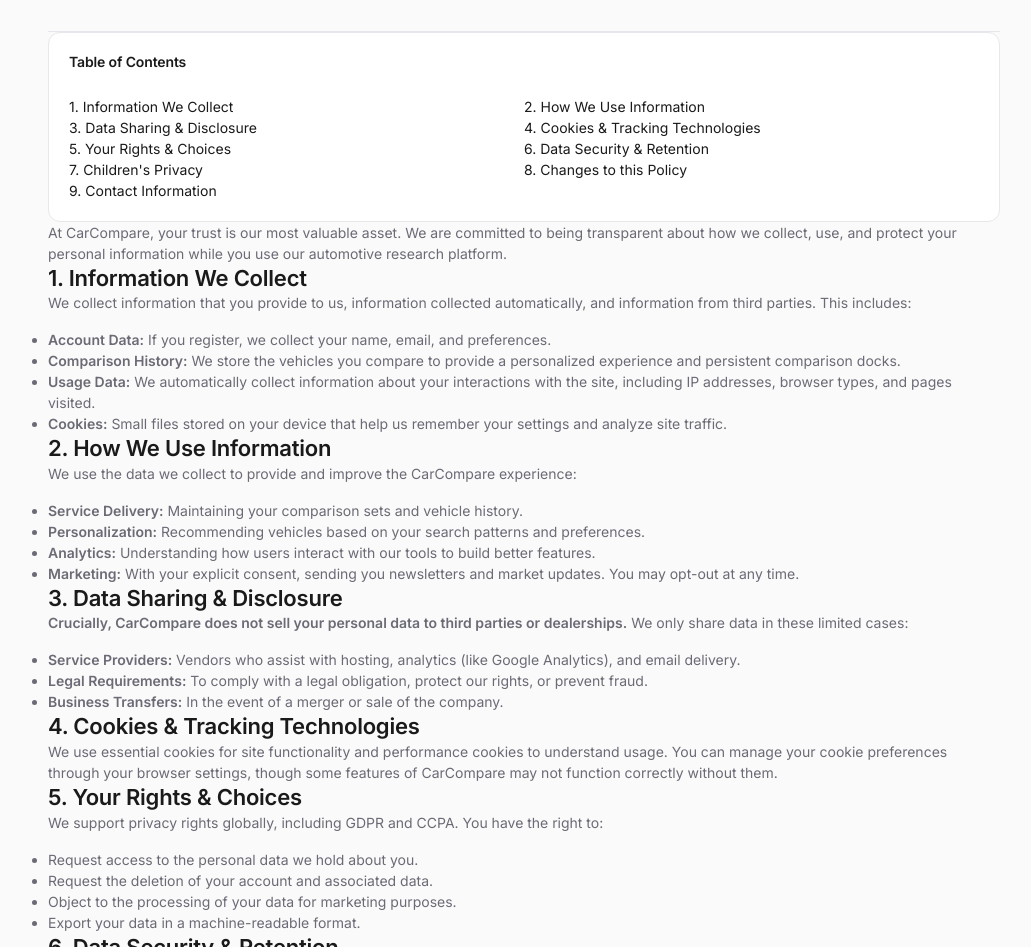
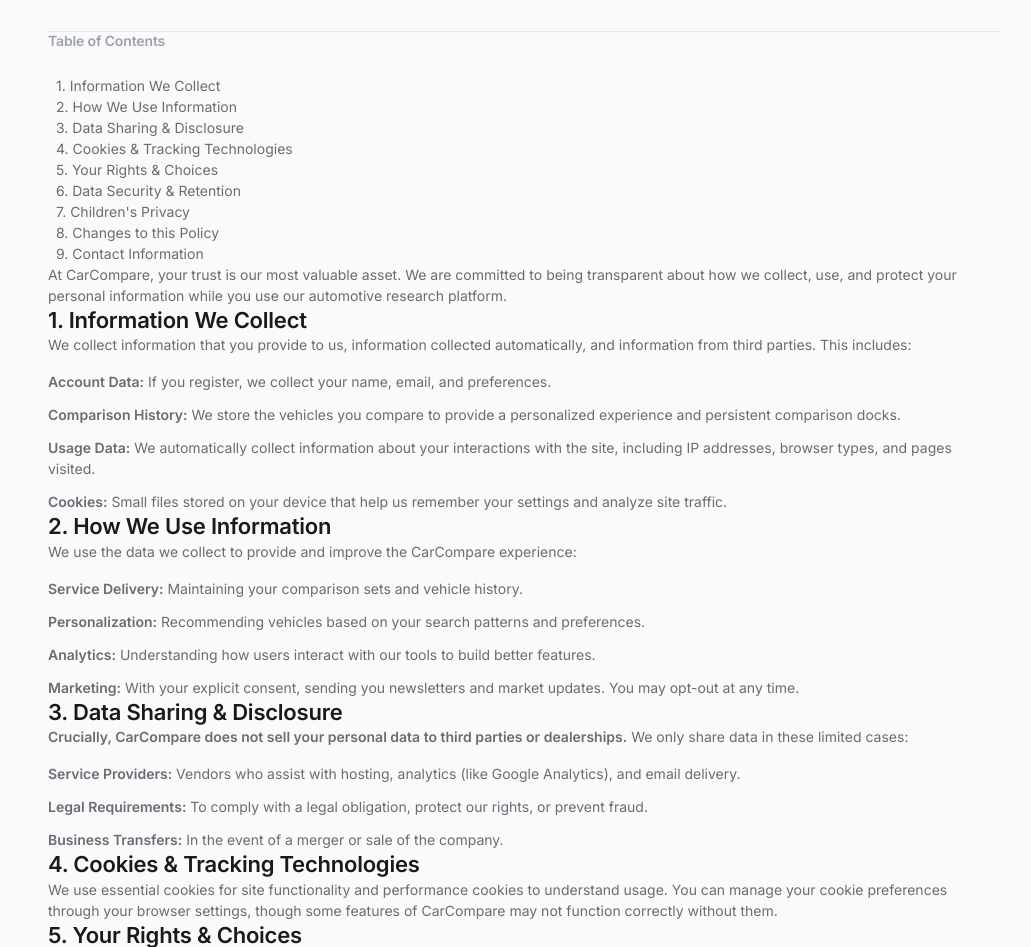
Before and after one commit to ZEESHANAY/carcompare-dashboard, a Next.js app: page /privacy in a window 1280 px wide. Shown: the part 225-1172 px from the top of the page, without its empty margins (116-1147 px from the left). Built offline with nearby package versions, Linux system fonts and the light colour scheme.

Commit message:
Enhance Terms/Privacy UI: Remove bullets, redesign TOC

```diff
--- a/src/app/privacy/page.tsx
+++ b/src/app/privacy/page.tsx
@@ -24,11 +24,12 @@
                     <hr className="mt-8 mb-10" style={{ border: 'none', borderTop: '1px solid var(--border-subtle)' }} />
 
                     {/* Table of Contents */}
-                    <div className="card bg-hover border-none mb-16 p-8">
-                        <h4 className="font-bold mb-6 text-sm uppercase tracking-widest">Table of Contents</h4>
-                        <nav className="grid grid-2 gap-x-12 gap-y-3">
+                    <div className="bg-canvas border border-subtle rounded-2xl p-8 mb-16">
+                        <h4 className="font-bold mb-6 text-sm uppercase tracking-widest text-muted border-b pb-4">Table of Contents</h4>
+                        <nav className="grid grid-cols-1 md:grid-cols-2 lg:grid-cols-3 gap-x-8 gap-y-4">
                             {sections.map(s => (
-                                <Link key={s.id} href={`#${s.id}`} className="text-sm font-medium hover:text-accent transition-colors">
+                                <Link key={s.id} href={`#${s.id}`} className="text-sm font-medium text-secondary hover:text-primary hover:translate-x-1 transition-all flex items-center gap-2">
+                                    <span className="w-1.5 h-1.5 rounded-full bg-border-subtle hover:bg-accent transition-colors"></span>
                                     {s.title}
                                 </Link>
                             ))}
@@ -46,33 +47,33 @@
                         <section id="collection">
                             <h2 className="text-title text-primary mb-3">1. Information We Collect</h2>
                             <p className="mb-4">We collect information that you provide to us, information collected automatically, and information from third parties. This includes:</p>
-                            <ul className="list-disc pl-6 space-y-3">
-                                <li><strong>Account Data:</strong> If you register, we collect your name, email, and preferences.</li>
-                                <li><strong>Comparison History:</strong> We store the vehicles you compare to provide a personalized experience and persistent comparison docks.</li>
-                                <li><strong>Usage Data:</strong> We automatically collect information about your interactions with the site, including IP addresses, browser types, and pages visited.</li>
-                                <li><strong>Cookies:</strong> Small files stored on your device that help us remember your settings and analyze site traffic.</li>
-                            </ul>
+                            <div className="flex flex-col gap-3 pl-0">
+                                <p><strong className="text-primary">Account Data:</strong> If you register, we collect your name, email, and preferences.</p>
+                                <p><strong className="text-primary">Comparison History:</strong> We store the vehicles you compare to provide a personalized experience and persistent comparison docks.</p>
+                                <p><strong className="text-primary">Usage Data:</strong> We automatically collect information about your interactions with the site, including IP addresses, browser types, and pages visited.</p>
+                                <p><strong className="text-primary">Cookies:</strong> Small files stored on your device that help us remember your settings and analyze site traffic.</p>
+                            </div>
                         </section>
 
                         <section id="usage">
                             <h2 className="text-title text-primary mb-3">2. How We Use Information</h2>
                             <p className="mb-4">We use the data we collect to provide and improve the CarCompare experience:</p>
-                            <ul className="list-disc pl-6 space-y-3">
-                                <li><strong>Service Delivery:</strong> Maintaining your comparison sets and vehicle history.</li>
-                                <li><strong>Personalization:</strong> Recommending vehicles based on your search patterns and preferences.</li>
-                                <li><strong>Analytics:</strong> Understanding how users interact with our tools to build better features.</li>
-                                <li><strong>Marketing:</strong> With your explicit consent, sending you newsletters and market updates. You may opt-out at any time.</li>
-                            </ul>
+                            <div className="flex flex-col gap-3 pl-0">
+                                <p><strong className="text-primary">Service Delivery:</strong> Maintaining your comparison sets and vehicle history.</p>
+                                <p><strong className="text-primary">Personalization:</strong> Recommending vehicles based on your search patterns and preferences.</p>
+                                <p><strong className="text-primary">Analytics:</strong> Understanding how users interact with our tools to build better features.</p>
+                                <p><strong className="text-primary">Marketing:</strong> With your explicit consent, sending you newsletters and market updates. You may opt-out at any time.</p>
+                            </div>
                         </section>
 
                         <section id="sharing">
                             <h2 className="text-title text-primary mb-3">3. Data Sharing & Disclosure</h2>
                             <p className="mb-4"><strong>Crucially, CarCompare does not sell your personal data to third parties or dealerships.</strong> We only share data in these limited cases:</p>
-                            <ul className="list-disc pl-6 space-y-3">
-                                <li><strong>Service Providers:</strong> Vendors who assist with hosting, analytics (like Google Analytics), and email delivery.</li>
-                                <li><strong>Legal Requirements:</strong> To comply with a legal obligation, protect our rights, or prevent fraud.</li>
-                                <li><strong>Business Transfers:</strong> In the event of a merger or sale of the company.</li>
-                            </ul>
+                            <div className="flex flex-col gap-3 pl-0">
+                                <p><strong className="text-primary">Service Providers:</strong> Vendors who assist with hosting, analytics (like Google Analytics), and email delivery.</p>
+                                <p><strong className="text-primary">Legal Requirements:</strong> To comply with a legal obligation, protect our rights, or prevent fraud.</p>
+                                <p><strong className="text-primary">Business Transfers:</strong> In the event of a merger or sale of the company.</p>
+                            </div>
                         </section>
 
                         <section id="cookies">
@@ -83,12 +84,12 @@
                         <section id="rights">
                             <h2 className="text-title text-primary mb-3">5. Your Rights & Choices</h2>
                             <p className="mb-4">We support privacy rights globally, including GDPR and CCPA. You have the right to:</p>
-                            <ul className="list-disc pl-6 space-y-3">
-                                <li>Request access to the personal data we hold about you.</li>
-                                <li>Request the deletion of your account and associated data.</li>
-                                <li>Object to the processing of your data for marketing purposes.</li>
-                                <li>Export your data in a machine-readable format.</li>
-                            </ul>
+                            <div className="flex flex-col gap-3 pl-0">
+                                <p><strong className="text-primary">Access:</strong> Request access to the personal data we hold about you.</p>
+                                <p><strong className="text-primary">Deletion:</strong> Request the deletion of your account and associated data.</p>
+                                <p><strong className="text-primary">Opt-Out:</strong> Object to the processing of your data for marketing purposes.</p>
+                                <p><strong className="text-primary">Portability:</strong> Export your data in a machine-readable format.</p>
+                            </div>
                         </section>
 
                         <section id="security">
```
Also changed, not shown: src/app/terms/page.tsx (+15 -14 lines).
